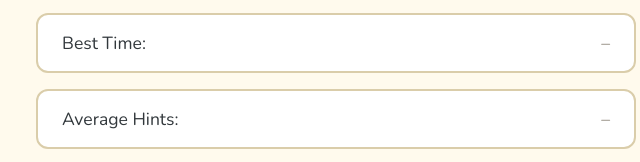
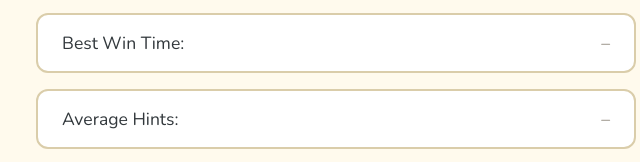
Before and after one commit to Pyron728/Sidumku, a website with bundled scripts: page src/public/profile.html in a window 1280 px wide. Shown: the part 290-452 px from the top of the page, 304-944 px from the left. Built offline with nearby package versions, Linux system fonts and the light colour scheme; no server answers; files whose address does not match are found by name.

Commit message:
final changes

```diff
--- a/src/public/profile.html
+++ b/src/public/profile.html
@@ -14,7 +14,7 @@
     <div class="profile">
         <h2>Profile of <span id="username"></span></h2>
         <div class="stat">Games Won: <span id="gamesWon">–</span></div>
-        <div class="stat">Best Time: <span id="bestTime">–</span></div>
+        <div class="stat">Best Win Time: <span id="bestTime">–</span></div>
         <div class="stat">Average Hints: <span id="avgHints">–</span></div>
         <div class="stat">Average Time: <span id="avgTime">–</span></div>
         <div class="stat">Average Errors: <span id="avgErrors">–</span></div>
```
